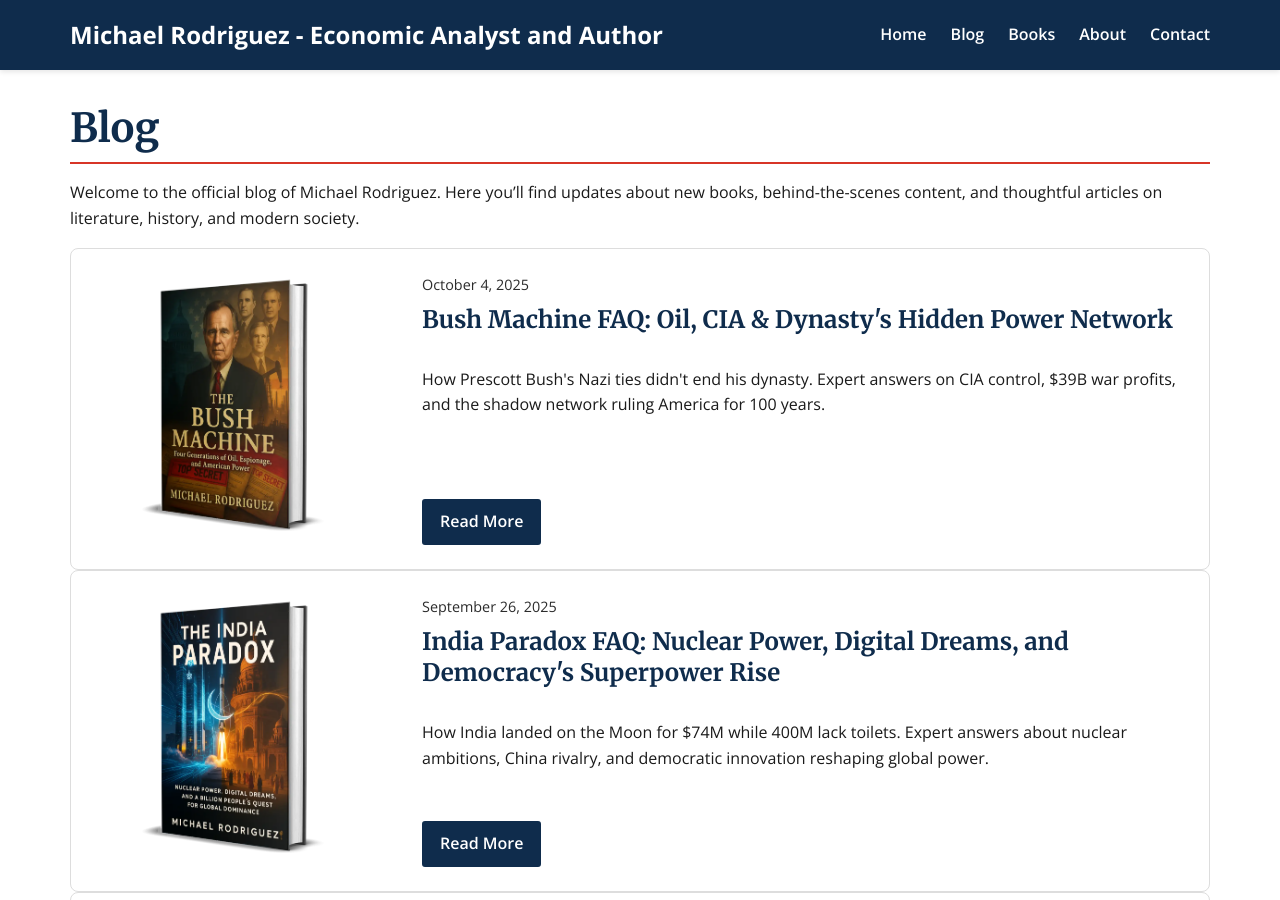
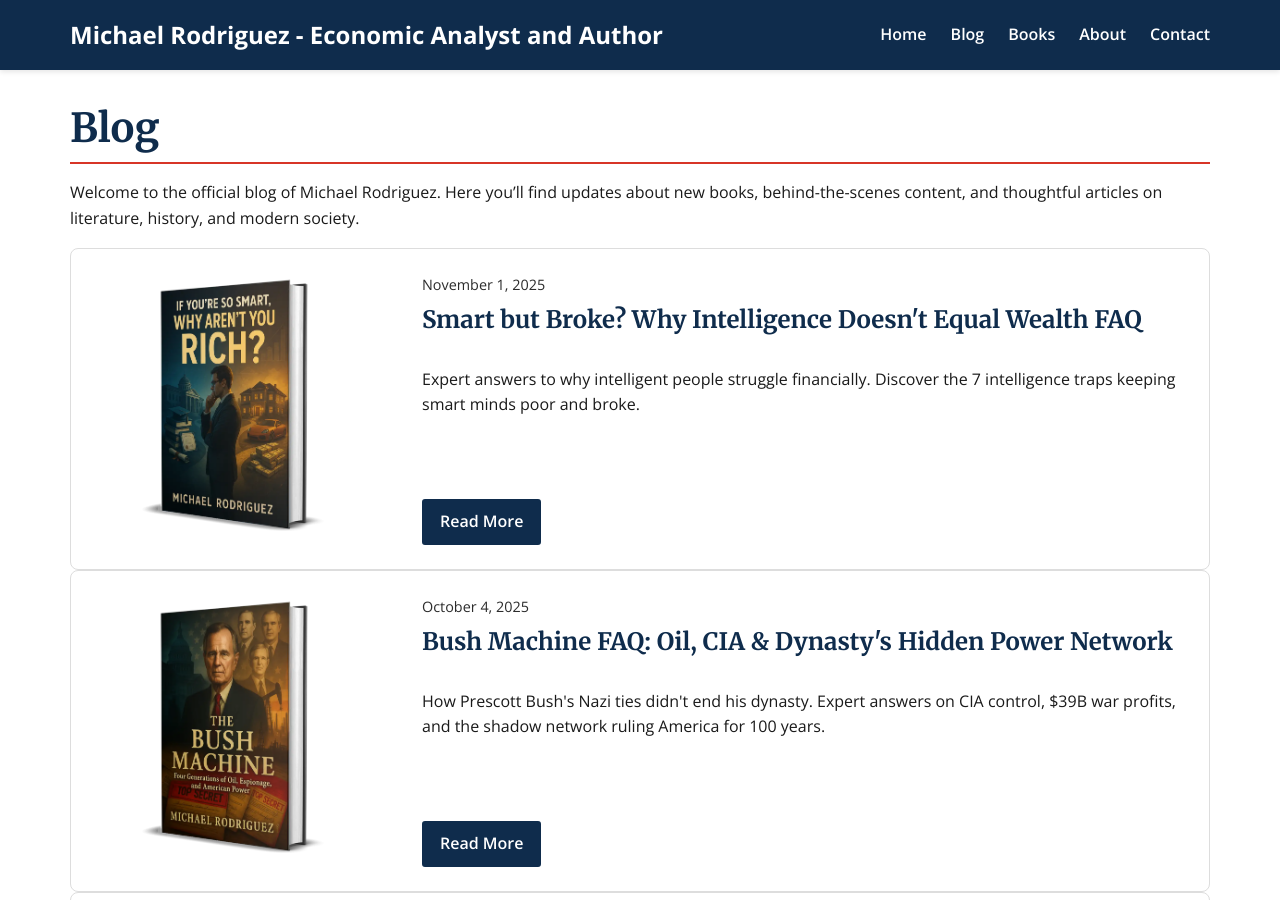
Before and after one commit to Zews123/michael-rodriguez-books, a Jekyll site: the page built from blog.md, in a window 1280 px wide and 900 px high. Built offline with Jekyll 4.4.1, drawn with Linux system fonts in a browser that asks for light colours.

Commit message:
Add blog card for 'Smart but Broke' FAQ
Added a new blog card for 'Smart but Broke? Why Intelligence Doesn’t Equal Wealth FAQ' with details and metadata.

```diff
--- a/blog.md
+++ b/blog.md
@@ -138,6 +138,18 @@ Welcome to the official blog of Michael Rodriguez. Here you'll find updates abou
   }
 }
 </style>
+
+<div class="blog-card">
+    <div class="blog-card-image">
+      <img src="{{ site.baseurl }}/assets/images/social/Rich_3D.webp" alt="Smart but Broke FAQ">
+    </div>
+    <div class="blog-card-content">
+      <span class="blog-date">November 1, 2025</span>
+      <h2>Smart but Broke? Why Intelligence Doesn't Equal Wealth FAQ</h2>
+      <p>Expert answers to why intelligent people struggle financially. Discover the 7 intelligence traps keeping smart minds poor and broke.</p>
+      <a href="{{ site.baseurl }}/blog/smart-rich-faq.html" class="read-more">Read More <span class="visually-hidden">about Smart but Broke FAQ</span></a>
+    </div>
+  </div>
 
 <div class="blog-card">
     <div class="blog-card-image">
@@ -427,6 +439,13 @@ Welcome to the official blog of Michael Rodriguez. Here you'll find updates abou
   "blogPost": [
     {
       "@type": "BlogPosting",
+      "headline": "Smart but Broke? Why Intelligence Doesn't Equal Wealth FAQ",
+      "description": "Expert answers to why intelligent people struggle financially. Discover the 7 intelligence traps keeping smart minds poor and broke.",
+      "datePublished": "2025-11-01",
+      "author": "Michael Rodriguez"
+    },
+    {
+      "@type": "BlogPosting",
       "headline": "Bush Machine FAQ: Oil, CIA & Dynasty's Hidden Power Network",
       "description": "How Prescott Bush's Nazi ties didn't end his dynasty. Expert answers on CIA control, $39B war profits, and the shadow network ruling America for 100 years.",
       "datePublished": "2025-10-04",
```
